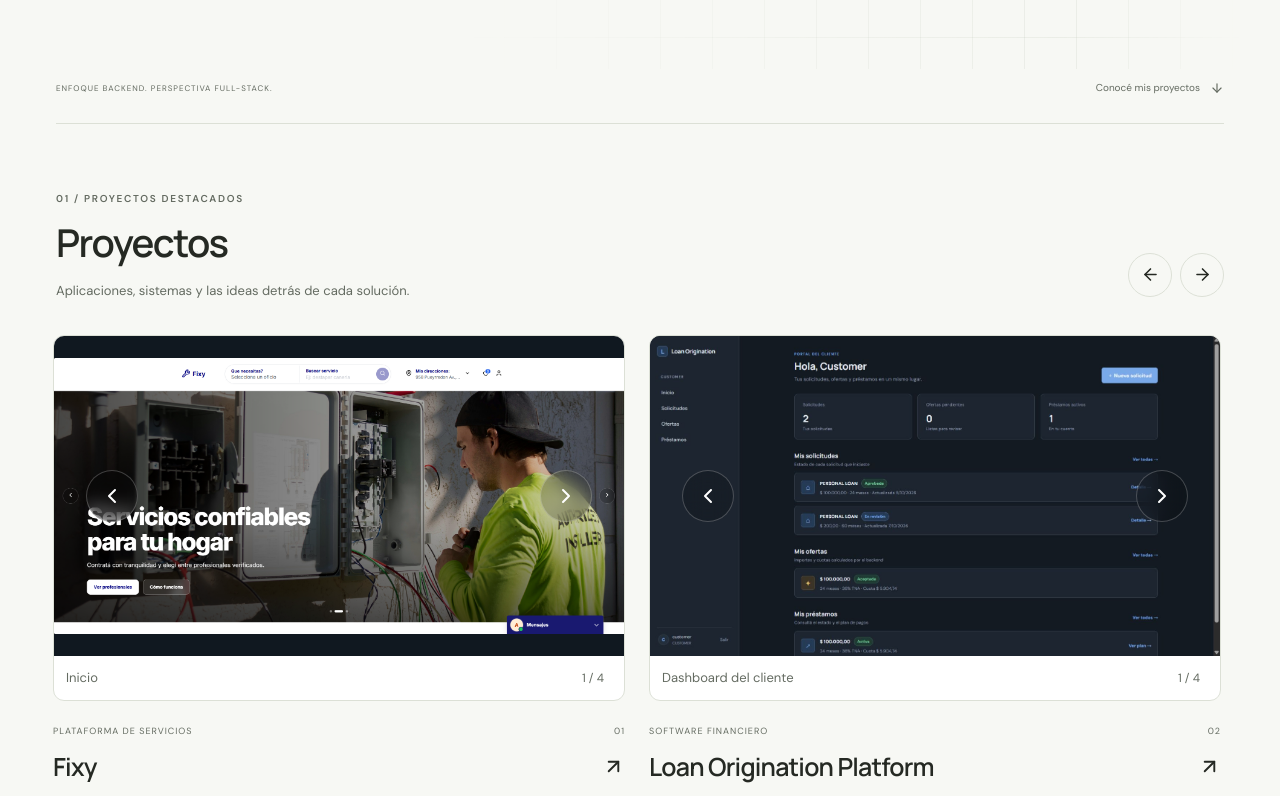
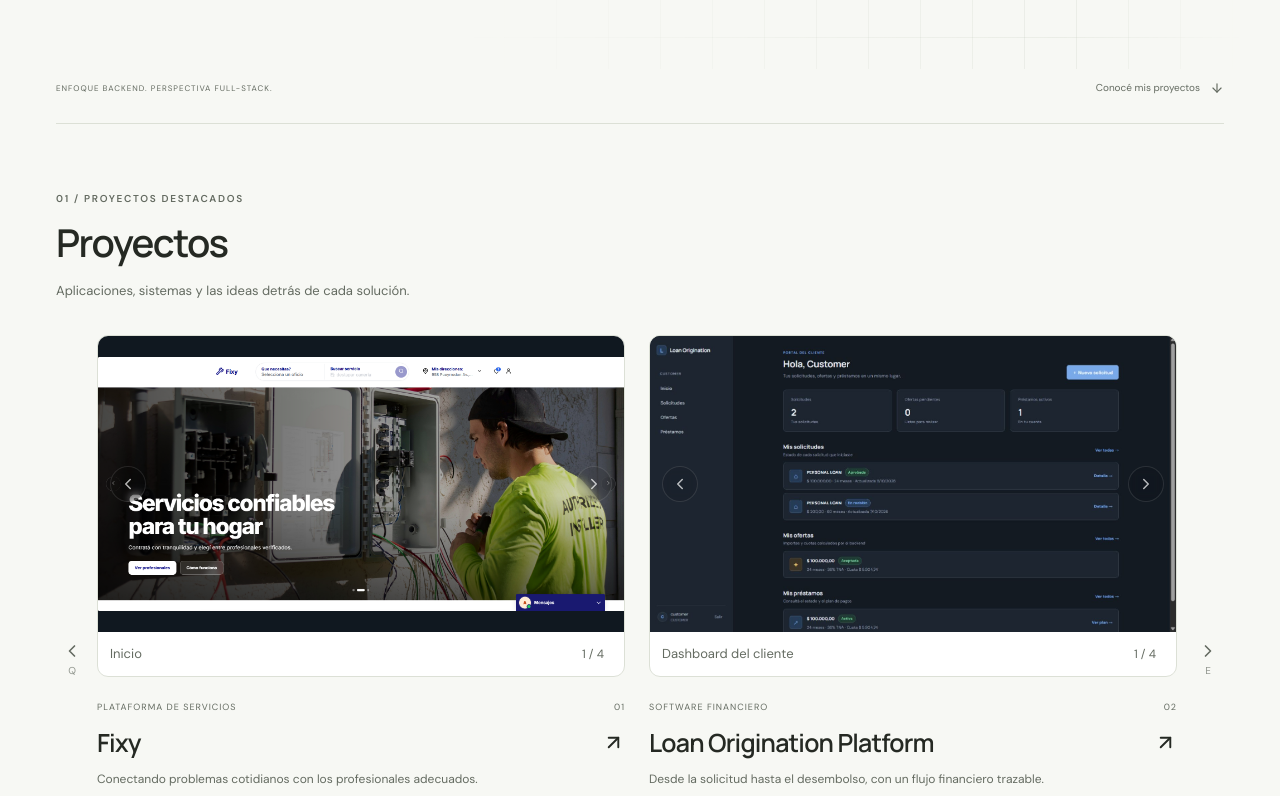
Before and after one commit to youngnicoJava/portfolio-axel, a React (Vite) app: page / in a window 1280 px wide. Shown: the part 620-1416 px from the top of the page. Built offline with nearby package versions, Linux system fonts and the light colour scheme.

Commit message:
feat: add symmetric Q E project navigation and subtle gallery arrows

```diff
--- a/src/data/portfolio.ts
+++ b/src/data/portfolio.ts
@@ -15,7 +15,7 @@
     screenshots: [
       { src: "/projects/fixy/fixy-home.png", label: "Home" },
       { src: "/projects/fixy/worker-dashboard.png", label: "Worker dashboard" },
-      { src: "/projects/fixy/service-offering.png", label: "Professional service" },
+      { src: "/projects/fixy/address-modal.jpg", label: "Address selection" },
       { src: "/projects/fixy/service-agreement.png", label: "Service agreement" },
     ],
     liveDemoUrl: "https://youngnicoJava.github.io/fixy-demo-frontend/",
--- a/src/index.css
+++ b/src/index.css
@@ -1743,3 +1743,28 @@
 .project-gallery-count { min-width: 38px; text-align: center; font-size: 12px; font-variant-numeric: tabular-nums; color: var(--muted); }
 @media (max-width: 600px) { .gallery-arrow { width: 44px; height: 44px; } .gallery-arrow.left { left: 10px; } .gallery-arrow.right { right: 10px; } }
 @media (prefers-reduced-motion: reduce) { .project-gallery-track { transition: none; } }
+
+/* Symmetric project navigation, separate from each screenshot's controls. */
+.project-carousel { position: relative; padding-inline: 44px; }
+.project-nav {
+  position: absolute; top: 50%; transform: translateY(-50%); z-index: 2;
+  display: flex; flex-direction: column; align-items: center; justify-content: center; gap: 3px;
+  width: 32px; min-height: 60px; padding: 6px 0; border: 0; border-radius: 18px;
+  color: var(--muted); background: transparent; cursor: pointer;
+  transition: color 180ms ease, background 180ms ease;
+}
+.project-nav.left { left: 0; } .project-nav.right { right: 0; }
+.project-nav:hover { color: var(--text); background: var(--accent-soft); }
+.project-nav kbd { font: inherit; font-size: 10px; opacity: .7; }
+.project-nav::before { content: ''; position: absolute; inset: -6px; border-radius: 50%; background: var(--accent); opacity: 0; filter: blur(10px); pointer-events: none; }
+.project-nav.key-pulse::before { animation: project-key-glow 450ms ease-out; }
+.project-nav.key-pulse svg { animation: project-key-chevron 450ms ease-out; }
+@keyframes project-key-glow { 0% { opacity: .3; } 100% { opacity: 0; } }
+@keyframes project-key-chevron { 0% { filter: blur(3px); opacity: .35; } 35% { filter: blur(0); opacity: 1; } 100% { opacity: 1; } }
+.gallery-arrow { width: 36px; height: 36px; background: rgba(0,0,0,.12); border-color: rgba(255,255,255,.16); opacity: .7; backdrop-filter: blur(4px); }
+.gallery-arrow svg { width: 18px; height: 18px; }
+.gallery-arrow::before { content: ''; position: absolute; inset: -4px; }
+.gallery-arrow:hover, .gallery-arrow:focus-visible { opacity: 1; background: rgba(0,0,0,.24); }
+.gallery-arrow.left { left: 12px; } .gallery-arrow.right { right: 12px; }
+@media (max-width: 600px) { .project-carousel { padding-inline: 30px; } .project-nav { width: 26px; } .gallery-arrow { width: 32px; height: 32px; } .gallery-arrow::before { inset: -6px; } .gallery-arrow.left { left: 8px; } .gallery-arrow.right { right: 8px; } }
+@media (prefers-reduced-motion: reduce) { .project-nav.key-pulse { color: var(--accent); background: var(--accent-soft); } }
--- a/src/sections/FeaturedProjects.tsx
+++ b/src/sections/FeaturedProjects.tsx
@@ -1,6 +1,12 @@
 import { useLanguage } from "../hooks/useLanguage";
-import { useRef } from "react";
-import { ArrowLeft, ArrowRight, ArrowUpRight, Play } from "lucide-react";
+import { useCallback, useEffect, useRef, useState } from "react";
+import {
+  ChevronLeft,
+  ChevronRight,
+  ArrowRight,
+  ArrowUpRight,
+  Play,
+} from "lucide-react";
 import { Github } from "../components/BrandIcons";
 import { Link } from "react-router-dom";
 import { useProjects } from "../hooks/useLanguage";
@@ -15,7 +21,12 @@
   const { t } = useLanguage();
   const track = useRef<HTMLDivElement>(null);
   const projects = useProjects();
-  function move(direction: number) {
+  const section = useRef<HTMLElement>(null);
+  const pulseTimer = useRef<ReturnType<typeof setTimeout> | undefined>(
+    undefined,
+  );
+  const [pulse, setPulse] = useState<"left" | "right" | null>(null);
+  const move = useCallback((direction: number) => {
     const element = track.current;
     const card = element?.querySelector("article");
     if (element && card)
@@ -25,9 +36,48 @@
           ? "instant"
           : "smooth",
       });
+  }, []);
+  useEffect(() => {
+    function onKeyDown(event: KeyboardEvent) {
+      const key = event.key.toLowerCase();
+      if (
+        (key !== "q" && key !== "e") ||
+        event.repeat ||
+        event.ctrlKey ||
+        event.altKey ||
+        event.metaKey
+      )
+        return;
+      const target = event.target;
+      if (
+        target instanceof HTMLElement &&
+        target.closest(
+          'input, textarea, select, [contenteditable]:not([contenteditable="false"]), [role="textbox"]',
+        )
+      )
+        return;
+      if (document.querySelector('dialog[open], [aria-modal="true"]')) return;
+      const bounds = section.current?.getBoundingClientRect();
+      if (
+        !bounds ||
+        bounds.top >= innerHeight * 0.8 ||
+        bounds.bottom <= innerHeight * 0.2
+      )
+        return;
+      event.preventDefault();
+      move(key === "q" ? -1 : 1);
+      setPulse(key === "q" ? "left" : "right");
+      clearTimeout(pulseTimer.current);
+      pulseTimer.current = setTimeout(() => setPulse(null), 450);
     }
+    window.addEventListener("keydown", onKeyDown);
+    return () => {
+      window.removeEventListener("keydown", onKeyDown);
+      clearTimeout(pulseTimer.current);
+    };
+  }, [move]);
   return (
-    <section id="projects" className="section projects-section">
+    <section ref={section} id="projects" className="section projects-section">
       <div className="section-heading">
         <div>
           <span className="eyebrow">{t("01 / SELECTED WORK")}</span>
@@ -38,23 +88,28 @@
             )}
           </p>
         </div>
-        <div className="carousel-controls">
+      </div>
+      <div className="project-carousel">
         <button
-            className="icon-button"
+          type="button"
+          className={`project-nav left ${pulse === "left" ? "key-pulse" : ""}`}
           aria-label={t("Previous projects")}
+          aria-keyshortcuts="Q"
           onClick={() => move(-1)}
         >
-            <ArrowLeft size={19} />
+          <ChevronLeft size={20} />
+          <kbd>Q</kbd>
         </button>
         <button
-            className="icon-button"
+          type="button"
+          className={`project-nav right ${pulse === "right" ? "key-pulse" : ""}`}
           aria-label={t("Next projects")}
+          aria-keyshortcuts="E"
           onClick={() => move(1)}
         >
-            <ArrowRight size={19} />
+          <ChevronRight size={20} />
+          <kbd>E</kbd>
         </button>
-        </div>
-      </div>
         <div
           className="project-track"
           ref={track}
@@ -64,12 +119,18 @@
           <div className="project-track-inner">
             {projects.map((project, index) => (
               <article className="project-card" key={project.slug}>
-              <ProjectPreview project={project} href={`/projects/${project.slug}`} />
+                <ProjectPreview
+                  project={project}
+                  href={`/projects/${project.slug}`}
+                />
                 <div className="project-meta">
                   <span>{project.category}</span>
                   <span>0{index + 1}</span>
                 </div>
-              <Link className="project-title" to={`/projects/${project.slug}`}>
+                <Link
+                  className="project-title"
+                  to={`/projects/${project.slug}`}
+                >
                   <h3>{project.title}</h3>
                   <ArrowUpRight size={23} />
                 </Link>
@@ -81,12 +142,18 @@
                 </div>
                 <div className="project-actions">
                   {project.liveDemoUrl && (
-                  <ProfessionalLink href={project.liveDemoUrl} className="button secondary">
+                    <ProfessionalLink
+                      href={project.liveDemoUrl}
+                      className="button secondary"
+                    >
                       {t("Interactive demo")}
                     </ProfessionalLink>
                   )}
                   {project.demoRepositoryUrl && (
-                  <ProfessionalLink href={project.demoRepositoryUrl} className="text-button">
+                    <ProfessionalLink
+                      href={project.demoRepositoryUrl}
+                      className="text-button"
+                    >
                       <Github size={16} /> {t("Demo source")}
                     </ProfessionalLink>
                   )}
@@ -116,6 +183,7 @@
             ))}
           </div>
         </div>
+      </div>
       <div className="project-footnote">
         <span>{t("04 projects · Draft content")}</span>
         <span>
```
Lines whose indentation alone changed are shown as unchanged.
